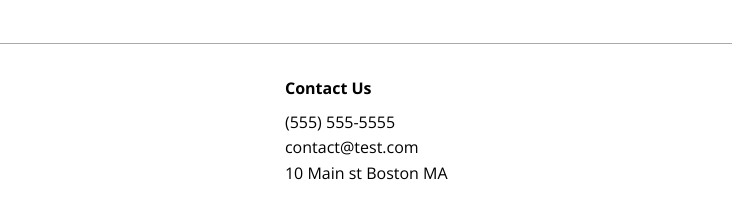
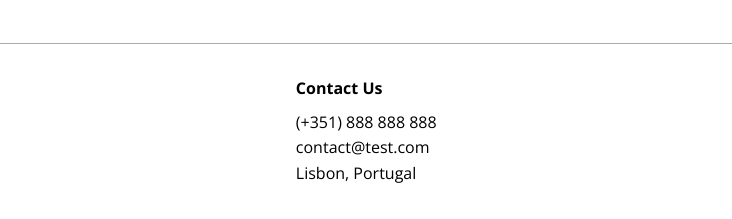
Before and after one commit to ClaFernandes/lumina-creative, a plain HTML site: page contact.html in a window 1280 px wide. Shown: the part 1385-1604 px from the top of the page, 238-970 px from the left. Drawn offline with nearby package versions, Linux system fonts and the light colour scheme.

Commit message:
Update contact.html

```diff
--- a/contact.html
+++ b/contact.html
@@ -72,9 +72,9 @@
             <div>
                 <h4>Contact Us</h4>
                 <ul>
-                    <li>(555) 555-5555</li>
+                    <li>(+351) 888 888 888</li>
                     <li>contact@test.com</li>
-                    <li>10 Main st Boston MA</li>
+                    <li>Lisbon, Portugal</li>
                 </ul>
             </div>
 
```
